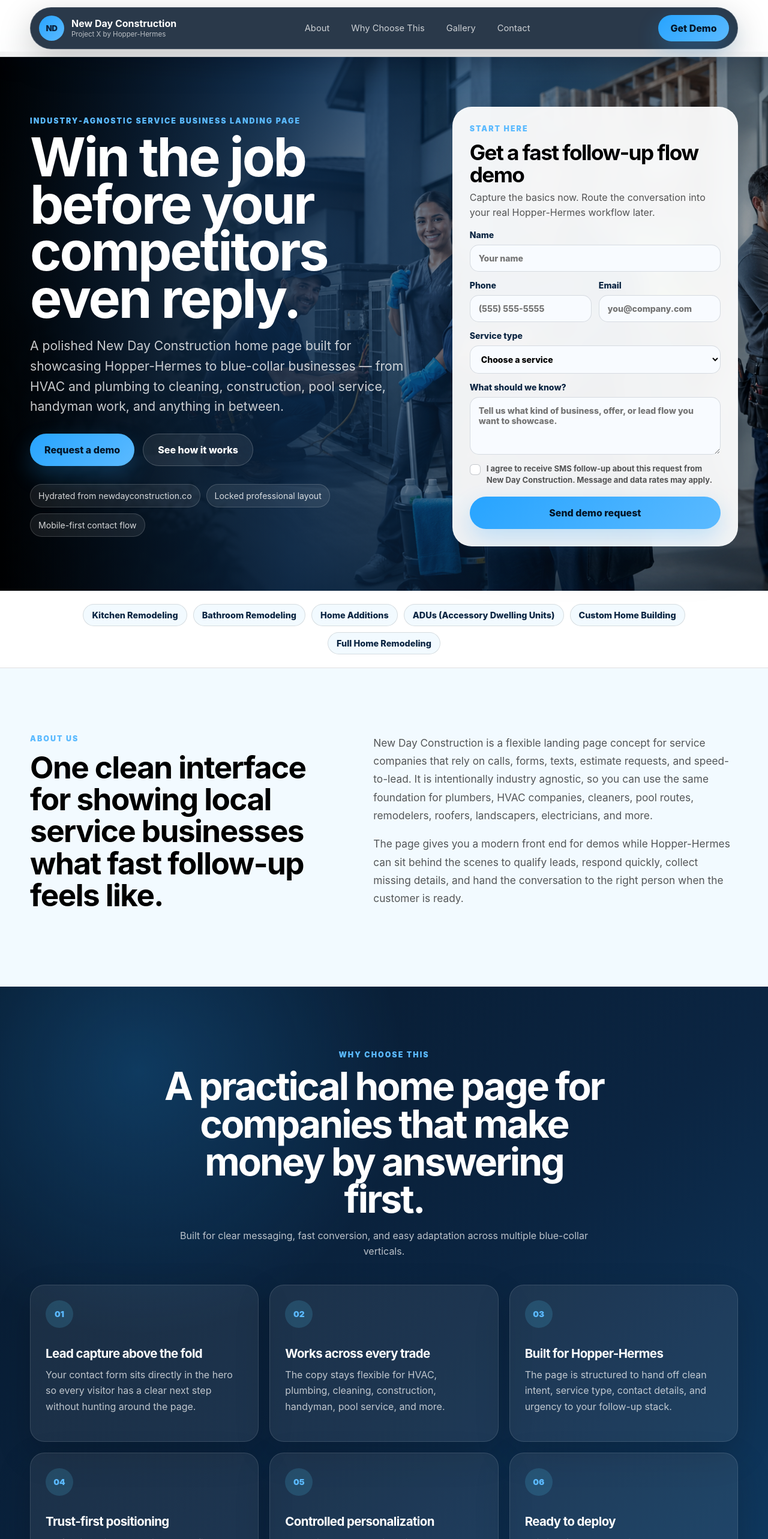
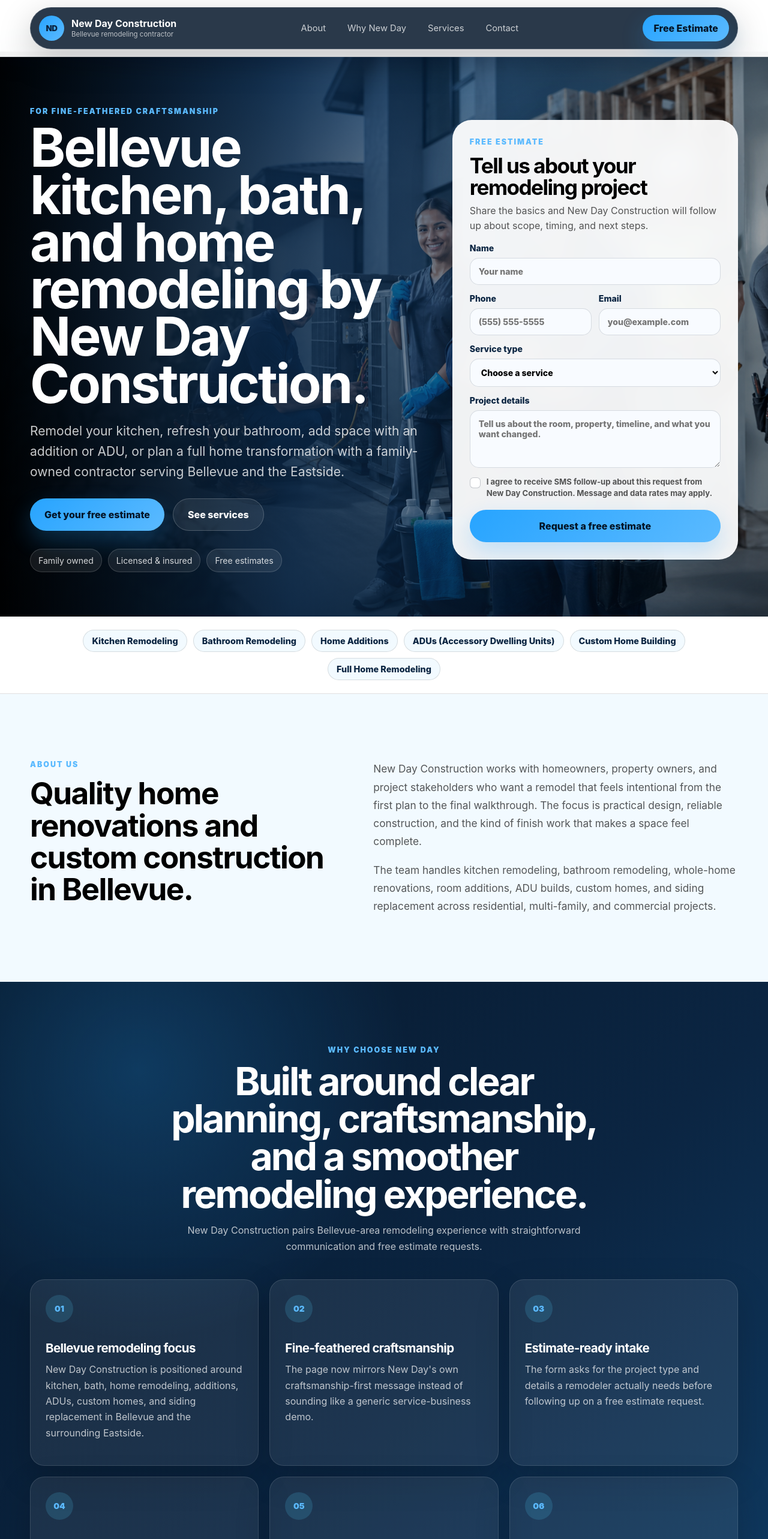
Before and after one commit to SoloRatRacer97/Hermes-Project-X-site, a Next.js app: page / in a window 1280 px wide. Shown: the top 2566 px of the page at 60% size. Built offline with nearby package versions, Linux system fonts and the light colour scheme.

Commit message:
chore: update New Day landing copy

```diff
--- a/app/page.tsx
+++ b/app/page.tsx
@@ -19,8 +19,42 @@ type SubmitStatus = "idle" | "submitting" | "success" | "error";
 
 type ThemeStyle = CSSProperties & Record<`--${string}`, string>;
 
-const { brand, images, industries, integration, proofPoints, theme } = projectXConfig;
-const carouselItems = images.carousel;
+const { brand, images, industries, integration, theme } = projectXConfig;
+const proofPoints = ["Family owned", "Licensed & insured", "Free estimates"];
+const carouselItems = [
+  {
+    eyebrow: "Kitchen Remodeling",
+    title: "Custom Bellevue kitchens built around how your family actually lives.",
+    description:
+      "From cabinet layout and countertops to islands, lighting, and finish selections, New Day Construction helps turn dated kitchens into practical, polished gathering spaces.",
+    image: "/images/construction-handyman.png",
+    alt: "Construction professionals reviewing remodeling plans for a kitchen project",
+  },
+  {
+    eyebrow: "Bathroom Remodeling",
+    title: "Spa-like bathroom updates with durable materials and clean workmanship.",
+    description:
+      "Refresh a tired bath, replace tile and fixtures, or rework the whole layout with a remodeling team that keeps the details organized from start to finish.",
+    image: "/images/service-handshake.png",
+    alt: "Service professional greeting a homeowner before a remodeling consultation",
+  },
+  {
+    eyebrow: "Additions + ADUs",
+    title: "More usable space without leaving the neighborhood you already love.",
+    description:
+      "New Day handles room additions, home expansions, and accessory dwelling units for homeowners who need space for family, rental income, work, or guests.",
+    image: "/images/hero-blue-collar-team.png",
+    alt: "Construction and remodeling crew standing together at a job site",
+  },
+  {
+    eyebrow: "Whole-Home Projects",
+    title: "Design-build support for remodels, custom homes, and exterior updates.",
+    description:
+      "Whether the request is a full home remodel, custom build, or siding replacement, the focus stays on craftsmanship, communication, and a finished result that feels intentional.",
+    image: "/images/hvac-plumbing.png",
+    alt: "Skilled tradespeople working in a clean residential service setting",
+  },
+] as const;
 const serviceOptions = ["", ...industries, "Other"];
 
 const themeStyle: ThemeStyle = {
@@ -52,34 +86,34 @@ const themeStyle: ThemeStyle = {
 
 const whyCards = [
   {
-    title: "Lead capture above the fold",
+    title: "Bellevue remodeling focus",
     description:
-      "Your contact form sits directly in the hero so every visitor has a clear next step without hunting around the page.",
+      "New Day Construction is positioned around kitchen, bath, home remodeling, additions, ADUs, custom homes, and siding replacement in Bellevue and the surrounding Eastside.",
   },
   {
-    title: "Works across every trade",
+    title: "Fine-feathered craftsmanship",
     description:
-      "The copy stays flexible for HVAC, plumbing, cleaning, construction, handyman, pool service, and more.",
+      "The page now mirrors New Day's own craftsmanship-first message instead of sounding like a generic service-business demo.",
   },
   {
-    title: "Built for Hopper-Hermes",
+    title: "Estimate-ready intake",
     description:
-      "The page is structured to hand off clean intent, service type, contact details, and urgency to your follow-up stack.",
+      "The form asks for the project type and details a remodeler actually needs before following up on a free estimate request.",
   },
   {
-    title: "Trust-first positioning",
+    title: "Residential, multi-family, commercial",
     description:
-      "Professional imagery, direct benefits, and no overcomplicated jargon make the offer easy for blue-collar owners to understand.",
+      "The copy reflects New Day's stated market mix instead of narrowing the page to one residential-only use case.",
   },
   {
-    title: "Controlled personalization",
+    title: "Design-build language",
     description:
-      "Future instances can inherit the same page form while only swapping palettes, professional photo sets, and service choices.",
+      "Visitors see clear references to planning, materials, craftsmanship, layout, and project management from first click through follow-up.",
   },
   {
-    title: "Ready to deploy",
+    title: "Local proof points",
     description:
-      "This is a focused Next.js home page starter with local images, sticky nav, responsive CSS, and production-friendly structure.",
+      "Family owned, licensed and insured, free estimates, and strong review signals are brought forward where prospects expect reassurance.",
   },
 ];
 
@@ -170,10 +204,10 @@ function LeadForm({ id, className = "lead-card" }: { id: string; className?: str
   return (
     <form className={className} id={id} onSubmit={handleSubmit}>
       <div className="lead-card-header">
-        <p className="eyebrow">Start here</p>
-        <h2>Get a fast follow-up flow demo</h2>
+        <p className="eyebrow">Free estimate</p>
+        <h2>Tell us about your remodeling project</h2>
         <p>
-          Capture the basics now. Route the conversation into your real Hopper-Hermes workflow later.
+          Share the basics and New Day Construction will follow up about scope, timing, and next steps.
         </p>
       </div>
 
@@ -210,7 +244,7 @@ function LeadForm({ id, className = "lead-card" }: { id: string; className?: str
             type="email"
             name="email"
             autoComplete="email"
-            placeholder="you@company.com"
+            placeholder="you@example.com"
             value={formState.email}
             onChange={(event) => updateField("email", event.target.value)}
           />
@@ -234,11 +268,11 @@ function LeadForm({ id, className = "lead-card" }: { id: string; className?: str
       </label>
 
       <label>
-        What should we know?
+        Project details
         <textarea
           name="message"
           rows={4}
-          placeholder="Tell us what kind of business, offer, or lead flow you want to showcase."
+          placeholder="Tell us about the room, property, timeline, and what you want changed."
           value={formState.message}
           onChange={(event) => updateField("message", event.target.value)}
         />
@@ -260,12 +294,12 @@ function LeadForm({ id, className = "lead-card" }: { id: string; className?: str
       </label>
 
       <button className="submit-button" type="submit" disabled={status === "submitting"}>
-        {status === "submitting" ? "Sending request..." : "Send demo request"}
+        {status === "submitting" ? "Sending request..." : "Request a free estimate"}
       </button>
 
       {status === "success" ? (
         <p className="form-success" role="status">
-          Thanks. Your request was captured and routed into the Project X follow-up flow.
+          Thanks. Your request was sent to the New Day Construction follow-up team.
         </p>
       ) : null}
 
@@ -299,19 +333,19 @@ export default function Home() {
             <span className="brand-mark">{brand.mark}</span>
             <span>
               <strong>{brand.name}</strong>
-              <small>{brand.poweredBy}</small>
+              <small>Bellevue remodeling contractor</small>
             </span>
           </a>
 
           <nav className="nav-links" aria-label="Page sections">
             <a className="mobile-hidden-nav" href="#about">About</a>
-            <a href="#why">Why Choose This</a>
-            <a href="#gallery">Gallery</a>
+            <a href="#why">Why New Day</a>
+            <a href="#gallery">Services</a>
             <a className="mobile-hidden-nav" href="#contact">Contact</a>
           </nav>
 
           <a className="nav-cta" href="#lead-form">
-            Get Demo
+            Free Estimate
           </a>
         </header>
       </div>
@@ -322,18 +356,18 @@ export default function Home() {
 
         <div className="hero-inner section-shell">
           <div className="hero-copy">
-            <p className="eyebrow">Industry-agnostic service business landing page</p>
-            <h1>Win the job before your competitors even reply.</h1>
+            <p className="eyebrow">For fine-feathered craftsmanship</p>
+            <h1>Bellevue kitchen, bath, and home remodeling by New Day Construction.</h1>
             <p className="hero-subtitle">
-              A polished {brand.name} home page built for showcasing Hopper-Hermes to blue-collar businesses — from HVAC and plumbing to cleaning, construction, pool service, handyman work, and anything in between.
+              Remodel your kitchen, refresh your bathroom, add space with an addition or ADU, or plan a full home transformation with a family-owned contractor serving Bellevue and the Eastside.
             </p>
 
             <div className="hero-actions">
               <a className="primary-button" href="#lead-form">
-                Request a demo
+                Get your free estimate
               </a>
               <a className="secondary-button" href="#why">
-                See how it works
+                See services
               </a>
             </div>
 
@@ -359,14 +393,14 @@ export default function Home() {
       <section className="section-shell split-section" id="about">
         <div>
           <p className="eyebrow">About us</p>
-          <h2>One clean interface for showing local service businesses what fast follow-up feels like.</h2>
+          <h2>Quality home renovations and custom construction in Bellevue.</h2>
         </div>
         <div className="rich-copy">
           <p>
-            {brand.name} is a flexible landing page concept for service companies that rely on calls, forms, texts, estimate requests, and speed-to-lead. It is intentionally industry agnostic, so you can use the same foundation for plumbers, HVAC companies, cleaners, pool routes, remodelers, roofers, landscapers, electricians, and more.
+            {brand.name} works with homeowners, property owners, and project stakeholders who want a remodel that feels intentional from the first plan to the final walkthrough. The focus is practical design, reliable construction, and the kind of finish work that makes a space feel complete.
           </p>
           <p>
-            The page gives you a modern front end for demos while Hopper-Hermes can sit behind the scenes to qualify leads, respond quickly, collect missing details, and hand the conversation to the right person when the customer is ready.
+            The team handles kitchen remodeling, bathroom remodeling, whole-home renovations, room additions, ADU builds, custom homes, and siding replacement across residential, multi-family, and commercial projects.
           </p>
         </div>
       </section>
@@ -374,10 +408,10 @@ export default function Home() {
       <section className="why-section" id="why">
         <div className="section-shell">
           <div className="section-heading centered">
-            <p className="eyebrow">Why choose this</p>
-            <h2>A practical home page for companies that make money by answering first.</h2>
+            <p className="eyebrow">Why choose New Day</p>
+            <h2>Built around clear planning, craftsmanship, and a smoother remodeling experience.</h2>
             <p>
-              Built for clear messaging, fast conversion, and easy adaptation across multiple blue-collar verticals.
+              New Day Construction pairs Bellevue-area remodeling experience with straightforward communication and free estimate requests.
             </p>
           </div>
 
@@ -395,10 +429,10 @@ export default function Home() {
 
       <section className="section-shell carousel-section" id="gallery">
         <div className="section-heading">
-          <p className="eyebrow">Blue-collar image carousel</p>
-          <h2>Built to feel familiar to every trade.</h2>
+          <p className="eyebrow">Remodeling services</p>
+          <h2>Kitchens, baths, additions, ADUs, custom homes, and more.</h2>
           <p>
-            Keep the same polished visual system across instances, then swap in client-specific crews or approved professional trade photography when available.
+            Choose the project type that fits your home, then send a request so the New Day team can follow up with the right next step.
           </p>
         </div>
 
@@ -442,9 +476,9 @@ export default function Home() {
         <div className="section-shell contact-grid">
           <div>
             <p className="eyebrow">Contact</p>
-            <h2>Ready to plug this into your {brand.name} demo flow?</h2>
+            <h2>Ready to talk through your New Day Construction project?</h2>
             <p>
-              Use the form to capture the demo request, then connect it to your CRM, webhook, or Hopper-Hermes intake flow when you are ready.
+              Use the form to request a free estimate for a kitchen, bath, addition, ADU, custom home, siding, or whole-home remodel.
             </p>
           </div>
 
@@ -456,7 +490,7 @@ export default function Home() {
         <div className="section-shell footer-inner">
           <div>
             <strong>{brand.name}</strong>
-            <p>{brand.footerDescription}</p>
+            <p>Kitchen, bath, home remodeling, additions, ADUs, custom homes, and siding replacement in Bellevue, WA.</p>
           </div>
           <div className="footer-links">
             <a href="#top">Top</a>
```
